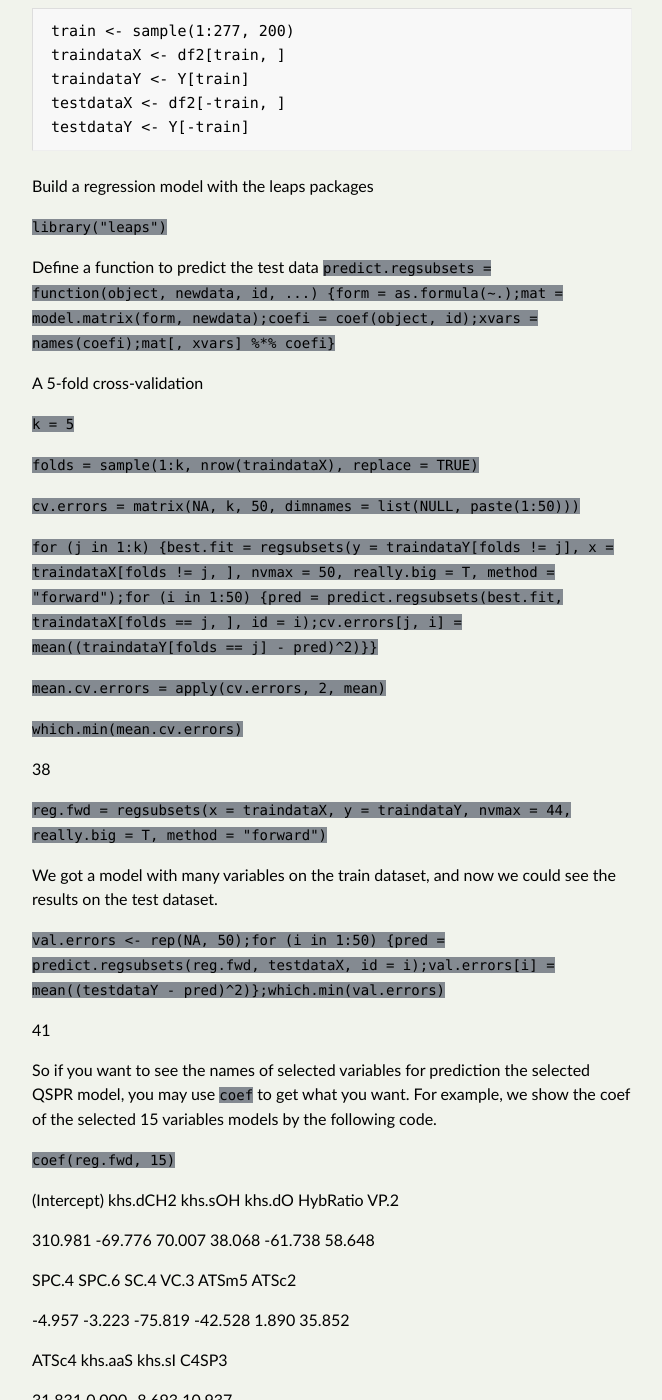
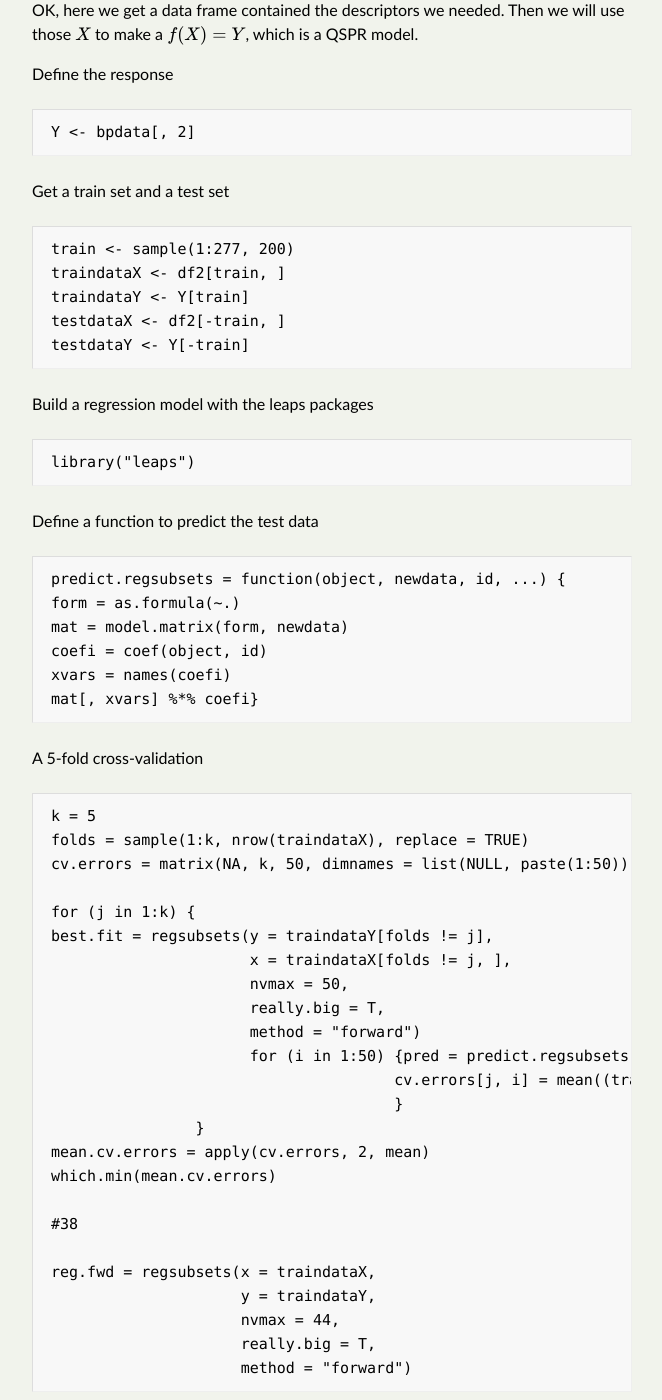
Before and after one commit to yufree/blog, a Jekyll site: the page built from _posts/2014-05-30-qspr-rcdk.md, in a window 1280 px wide and 1400 px high, scrolled down 1615 px. Shown: the whole window, without its empty margins (308-970 px from the left). Built offline with Jekyll 4.4.1, drawn with Linux system fonts in a browser that asks for light colours; some web fonts are replaced; formulas are drawn with MathJax 3; comment, search, counter and statistics services are not loaded; some of the changed text lies outside the part shown.

Commit message:
display code

````diff
--- a/_posts/2014-05-30-qspr-rcdk.md
+++ b/_posts/2014-05-30-qspr-rcdk.md
@@ -15,73 +15,106 @@ First,you need the following knowledge:
 
 - Then we begin
 
-`library(rcdk)`
-
-`data(bpdata)`
+~~~
+library(rcdk)
+data(bpdata)
+~~~
 
 The first column is the SMILES vector of the molecular structures so we use parse.smiles to read it
 
-`mols <- parse.smiles(bpdata[, 1])`
+~~~
+mols <- parse.smiles(bpdata[, 1])
+~~~
 
 So rcdk will convert the smiles into a java object this object could be used to get the milecular descriptor. Also you need to know the class of mols is a list. rcdk has five ctegories of descriptor we think the topological descriptor may relate to the Boiling Point in this tests.
 
-`desc.names <- get.desc.names("topological")`
+~~~
+desc.names <- get.desc.names("topological")
+~~~
 
 Then we get the names of those topological descriptors.Up to now, we know the structures and the descriptors' name. Then we will get the descriptors.
 
 For the list we need to use lapply or sapply to apply the descriptors caculator function with the descriptors' name in the desc.names.
 
-`data <- lapply(mols, eval.desc, desc.names)`
+~~~
+data <- lapply(mols, eval.desc, desc.names)
+~~~
 
 This is also a list so we need to unlist and make a dataframe for QSPR  model. Also we need to give the column a name.
 
-`df <- data.frame(matrix(unlist(data), nrow = 277, byrow = T))`
-
-`colnames(df) <- colnames(data[[1]])`
+~~~
+df <- data.frame(matrix(unlist(data), nrow = 277, byrow = T))
+colnames(df) <- colnames(data[[1]])
+~~~
 
 We need to remove some desciptors unchanged
 
-`df2 <- df[, which(!apply(df, 2, sd) == 0)]`
+~~~
+df2 <- df[, which(!apply(df, 2, sd) == 0)]
+~~~
 
 OK, here we get a data frame contained the descriptors we needed. Then we will use those $$X$$ to make a $$f(X) = Y$$, which is a QSPR model.
 
 Define the response
 
-`Y <- bpdata[, 2]`
+~~~
+Y <- bpdata[, 2]
+~~~
 
 Get a train set and a test set
 
-```{r}
+~~~
 train <- sample(1:277, 200)
 traindataX <- df2[train, ]
 traindataY <- Y[train]
 testdataX <- df2[-train, ]
 testdataY <- Y[-train]
-```
+~~~
 Build a regression model with the leaps packages
 
-`library("leaps")`
+~~~
+library("leaps")
+~~~
 
 Define a function to predict the test data
-`predict.regsubsets = function(object, newdata, id, ...) {form = as.formula(~.);mat = model.matrix(form, newdata);coefi = coef(object, id);xvars = names(coefi);mat[, xvars] %*% coefi}`
+
+~~~
+predict.regsubsets = function(object, newdata, id, ...) {
+form = as.formula(~.)
+mat = model.matrix(form, newdata)
+coefi = coef(object, id)
+xvars = names(coefi)
+mat[, xvars] %*% coefi}
+~~~
 
 A 5-fold cross-validation
 
-`k = 5`
+~~~
+k = 5
+folds = sample(1:k, nrow(traindataX), replace = TRUE)
+cv.errors = matrix(NA, k, 50, dimnames = list(NULL, paste(1:50)))
 
-`folds = sample(1:k, nrow(traindataX), replace = TRUE)`
+for (j in 1:k) {
+best.fit = regsubsets(y = traindataY[folds != j],
+                      x = traindataX[folds != j, ],
+                      nvmax = 50,
+                      really.big = T,
+                      method = "forward")
+                      for (i in 1:50) {pred = predict.regsubsets(best.fit, traindataX[folds == j, ], id = i);
+                                      cv.errors[j, i] = mean((traindataY[folds == j] - pred)^2)
+                                      }
+                }
+mean.cv.errors = apply(cv.errors, 2, mean)
+which.min(mean.cv.errors)
 
-`cv.errors = matrix(NA, k, 50, dimnames = list(NULL, paste(1:50)))`
+#38
 
-`for (j in 1:k) {best.fit = regsubsets(y = traindataY[folds != j], x = traindataX[folds != j, ], nvmax = 50, really.big = T, method = "forward");for (i in 1:50) {pred = predict.regsubsets(best.fit, traindataX[folds == j, ], id = i);cv.errors[j, i] = mean((traindataY[folds == j] - pred)^2)}}`
-
-`mean.cv.errors = apply(cv.errors, 2, mean)`
-
-`which.min(mean.cv.errors)`
-
-38
-
-`reg.fwd = regsubsets(x = traindataX, y = traindataY, nvmax = 44, really.big = T, method = "forward")`
+reg.fwd = regsubsets(x = traindataX,
+                     y = traindataY,
+                     nvmax = 44,
+                     really.big = T,
+                     method = "forward")
+~~~
 
 We got a model with many variables on the train dataset, and now we could see the results on the test dataset.
 
@@ -91,7 +124,9 @@ We got a model with many variables on the train dataset, and now we could see th
 
 So if you want to see the names of selected variables for prediction the selected QSPR model, you may use `coef` to get what you want. For example, we show the coef of the selected 15 variables models by the following code.
 
-`coef(reg.fwd, 15)`
+~~~
+coef(reg.fwd, 15)
+~~~
 
 (Intercept)    khs.dCH2     khs.sOH      khs.dO    HybRatio        VP.2
 
````
Also changed, not shown: _posts/2013-08-15-boxplot-vs-violinplot.md (+2 -15 lines).
